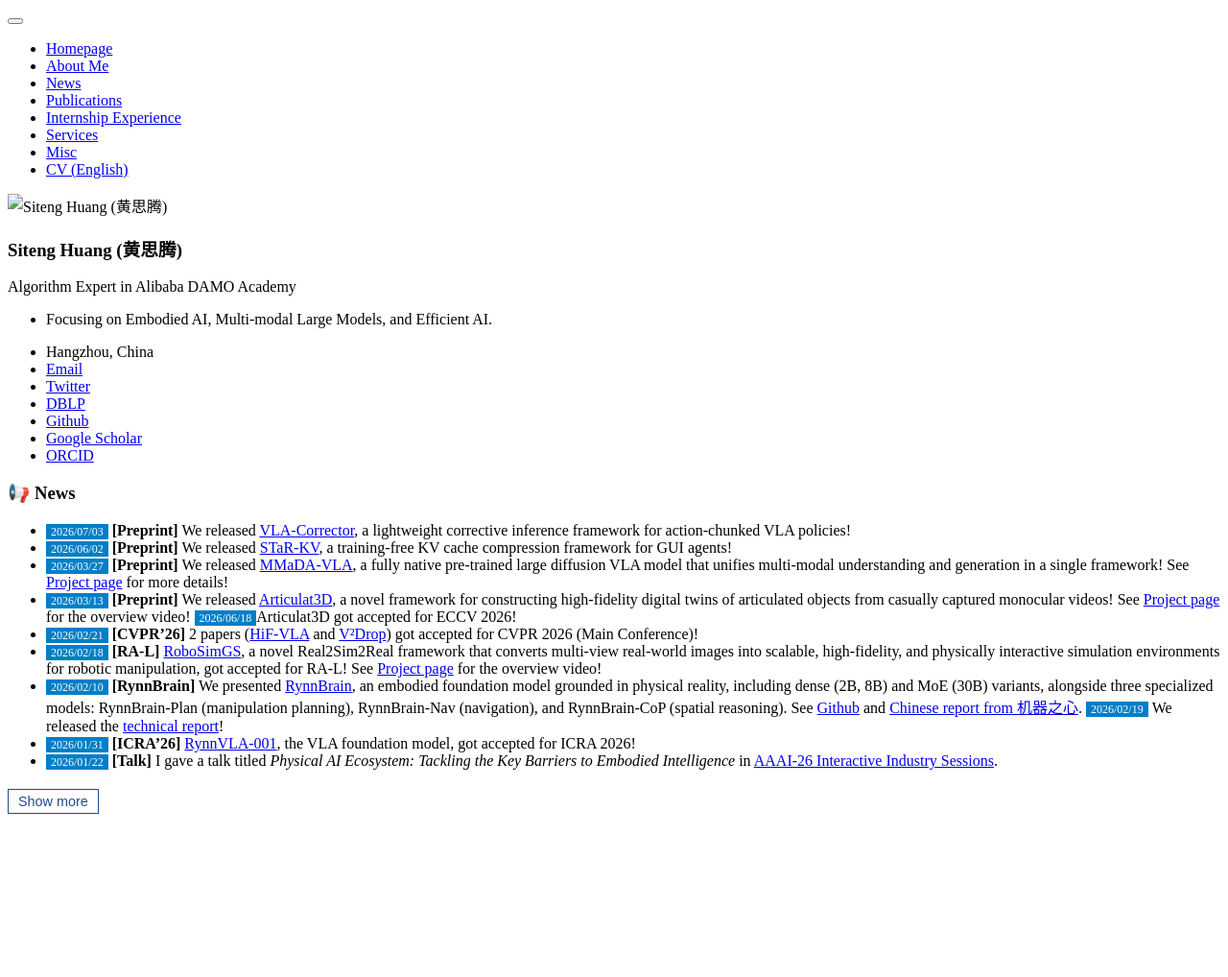
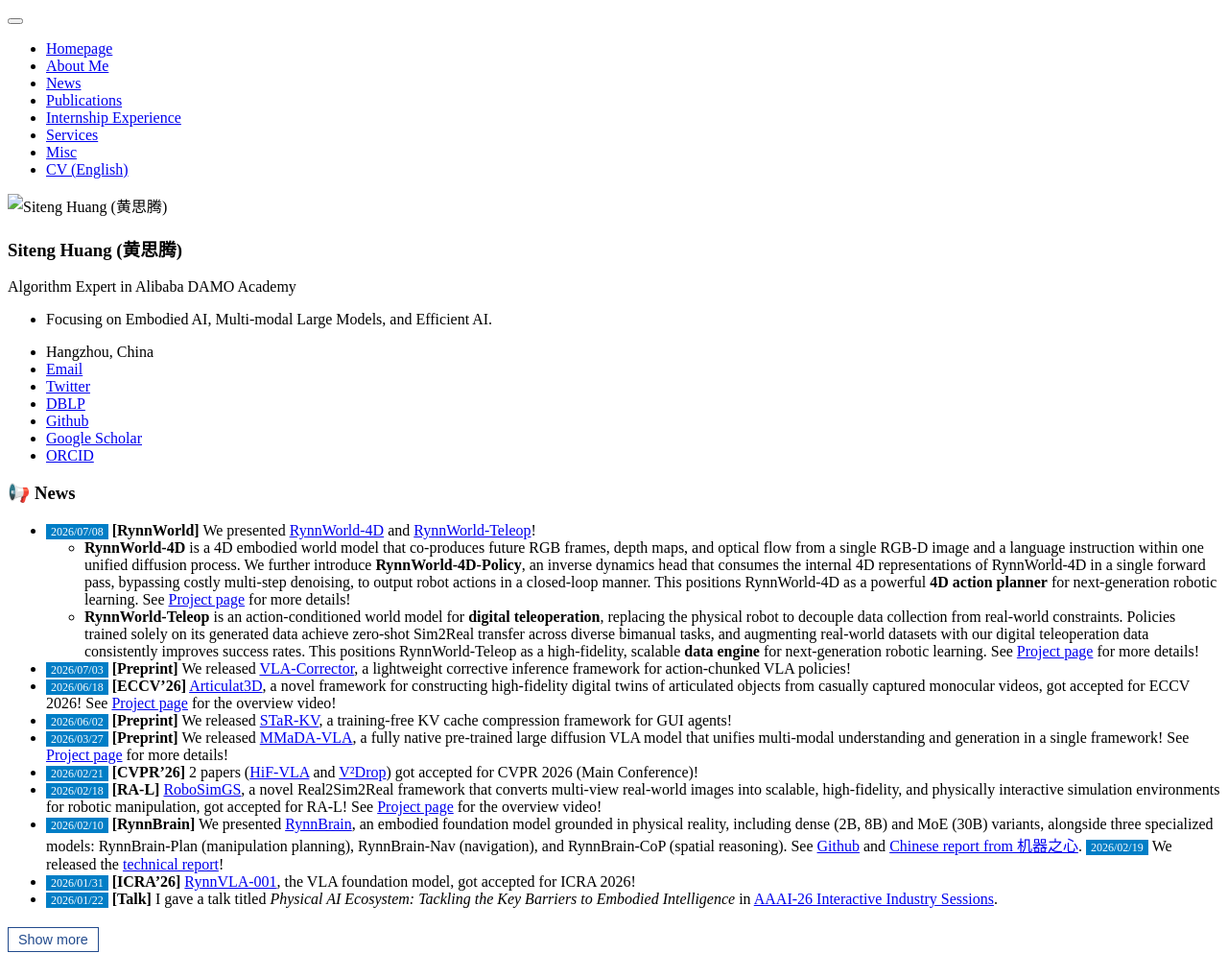
Before and after one commit to bighuang624/bighuang624.github.io, a Jekyll site: the page built from _pages/includes/news.md, in a window 1280 px wide. Shown: the whole page at 96% size. Built offline with Jekyll 4.4.1, drawn with Linux system fonts in a browser that asks for light colours; our own code applies the rules of GitHub Pages for plain Markdown files; before the commit the page ends 900 px from its top, so only the background shows below that.

Commit message:
add RynnWorld-4D and RynnWorld-Teleop

```diff
--- a/_pages/includes/news.md
+++ b/_pages/includes/news.md
@@ -26,10 +26,13 @@
 }
 </style>
 
+* <span style="font-size:12px;color:#FFFFFF;background-color:#007ec6;padding:1px 5px 1.5px 5px;">2026/07/08</span> **[RynnWorld]** We presented [RynnWorld-4D](https://arxiv.org/abs/2607.06559) and [RynnWorld-Teleop](https://arxiv.org/abs/2607.06558)!
+  * **RynnWorld-4D** is a 4D embodied world model that co-produces future RGB frames, depth maps, and optical flow from a single RGB-D image and a language instruction within one unified diffusion process. We further introduce **RynnWorld-4D-Policy**, an inverse dynamics head that consumes the internal 4D representations of RynnWorld-4D in a single forward pass, bypassing costly multi-step denoising, to output robot actions in a closed-loop manner. This positions RynnWorld-4D as a powerful **4D action planner** for next-generation robotic learning. See [Project page](https://alibaba-damo-academy.github.io/RynnWorld-4D.github.io) for more details!
+  * **RynnWorld-Teleop** is an action-conditioned world model for **digital teleoperation**, replacing the physical robot to decouple data collection from real-world constraints. Policies trained solely on its generated data achieve zero-shot Sim2Real transfer across diverse bimanual tasks, and augmenting real-world datasets with our digital teleoperation data consistently improves success rates. This positions RynnWorld-Teleop as a high-fidelity, scalable **data engine** for next-generation robotic learning. See [Project page](https://alibaba-damo-academy.github.io/RynnWorld-Teleop.github.io) for more details!
 * <span style="font-size:12px;color:#FFFFFF;background-color:#007ec6;padding:1px 5px 1.5px 5px;">2026/07/03</span> **[Preprint]** We released [VLA-Corrector](https://arxiv.org/abs/2607.01804), a lightweight corrective inference framework for action-chunked VLA policies!
+* <span style="font-size:12px;color:#FFFFFF;background-color:#007ec6;padding:1px 5px 1.5px 5px;">2026/06/18</span> **[ECCV'26]** [Articulat3D](https://arxiv.org/abs/2603.11606), a novel framework for constructing high-fidelity digital twins of articulated objects from casually captured monocular videos, got accepted for ECCV 2026! See [Project page](https://maxwell-zhao.github.io/Articulat3D/) for the overview video!
 * <span style="font-size:12px;color:#FFFFFF;background-color:#007ec6;padding:1px 5px 1.5px 5px;">2026/06/02</span> **[Preprint]** We released [STaR-KV](https://arxiv.org/abs/2606.01790), a training-free KV cache compression framework for GUI agents!
 * <span style="font-size:12px;color:#FFFFFF;background-color:#007ec6;padding:1px 5px 1.5px 5px;">2026/03/27</span> **[Preprint]** We released [MMaDA-VLA](https://arxiv.org/abs/2603.25406), a fully native pre-trained large diffusion VLA model that unifies multi-modal understanding and generation in a single framework! See [Project page](https://robosimgs.github.io/) for more details!
-* <span style="font-size:12px;color:#FFFFFF;background-color:#007ec6;padding:1px 5px 1.5px 5px;">2026/03/13</span> **[Preprint]** We released [Articulat3D](https://arxiv.org/abs/2603.11606), a novel framework for constructing high-fidelity digital twins of articulated objects from casually captured monocular videos! See [Project page](https://maxwell-zhao.github.io/Articulat3D/) for the overview video! <span style="font-size:12px;color:#FFFFFF;background-color:#007ec6;padding:1px 5px 1.5px 5px;">2026/06/18</span>Articulat3D got accepted for ECCV 2026!
 * <span style="font-size:12px;color:#FFFFFF;background-color:#007ec6;padding:1px 5px 1.5px 5px;">2026/02/21</span> **[CVPR'26]** 2 papers ([HiF-VLA](https://arxiv.org/abs/2512.09928) and [V²Drop](https://arxiv.org/abs/2509.01552)) got accepted for CVPR 2026 (Main Conference)!
 * <span style="font-size:12px;color:#FFFFFF;background-color:#007ec6;padding:1px 5px 1.5px 5px;">2026/02/18</span> **[RA-L]** [RoboSimGS](https://arxiv.org/abs/2510.10637), a novel Real2Sim2Real framework that converts multi-view real-world images into scalable, high-fidelity, and physically interactive simulation environments for robotic manipulation, got accepted for RA-L! See [Project page](https://robosimgs.github.io/) for the overview video!
 * <span style="font-size:12px;color:#FFFFFF;background-color:#007ec6;padding:1px 5px 1.5px 5px;">2026/02/10</span> **[RynnBrain]** We presented [RynnBrain](https://alibaba-damo-academy.github.io/RynnBrain.github.io/), an embodied foundation model grounded in physical reality, including dense (2B, 8B) and MoE (30B) variants, alongside three specialized models: RynnBrain‑Plan (manipulation planning), RynnBrain‑Nav (navigation), and RynnBrain‑CoP (spatial reasoning). See [Github](https://github.com/alibaba-damo-academy/RynnBrain) and [Chinese report from 机器之心](https://mp.weixin.qq.com/s/53UMfJL6VG-TAA4KJNv8Mg). <span style="font-size:12px;color:#FFFFFF;background-color:#007ec6;padding:1px 5px 1.5px 5px;">2026/02/19</span> We released the [technical report](https://arxiv.org/pdf/2602.14979)!
```
Also changed, not shown: _pages/includes/pub_short.md (+4 -0 lines).
